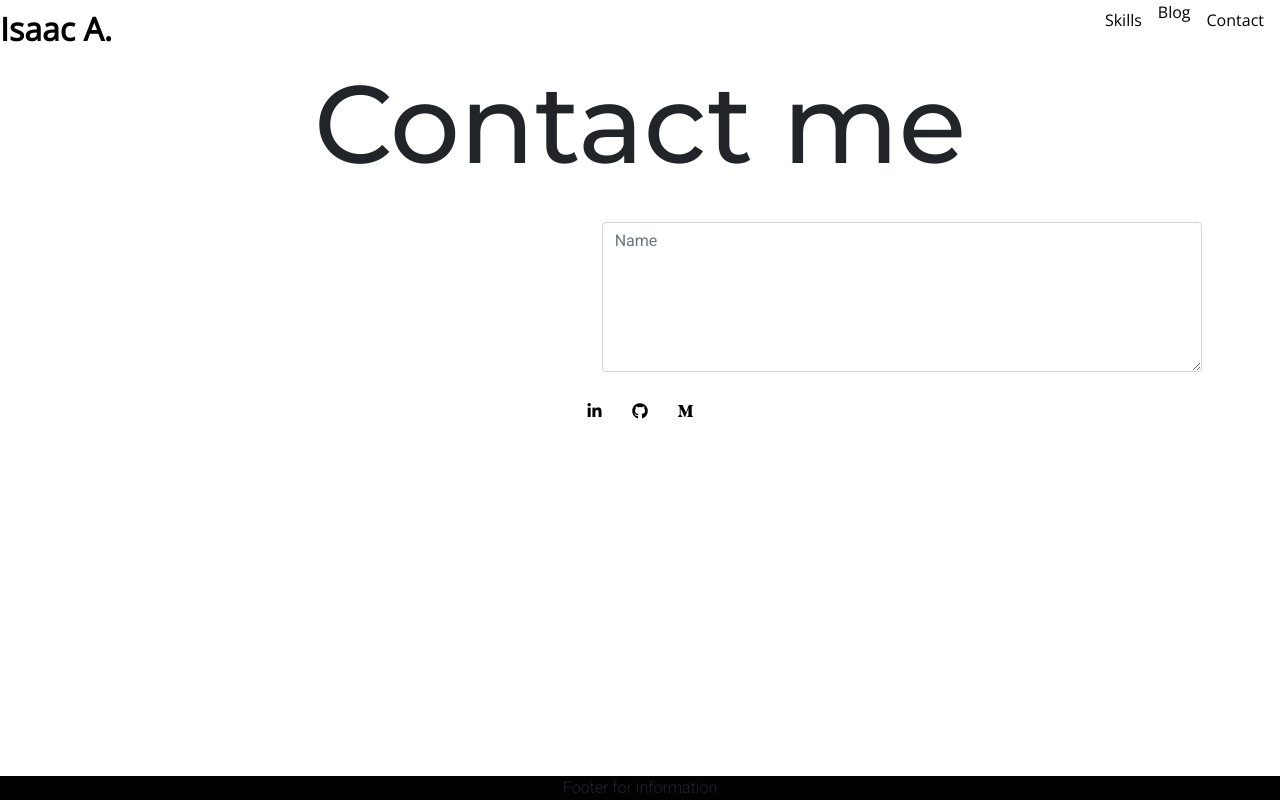
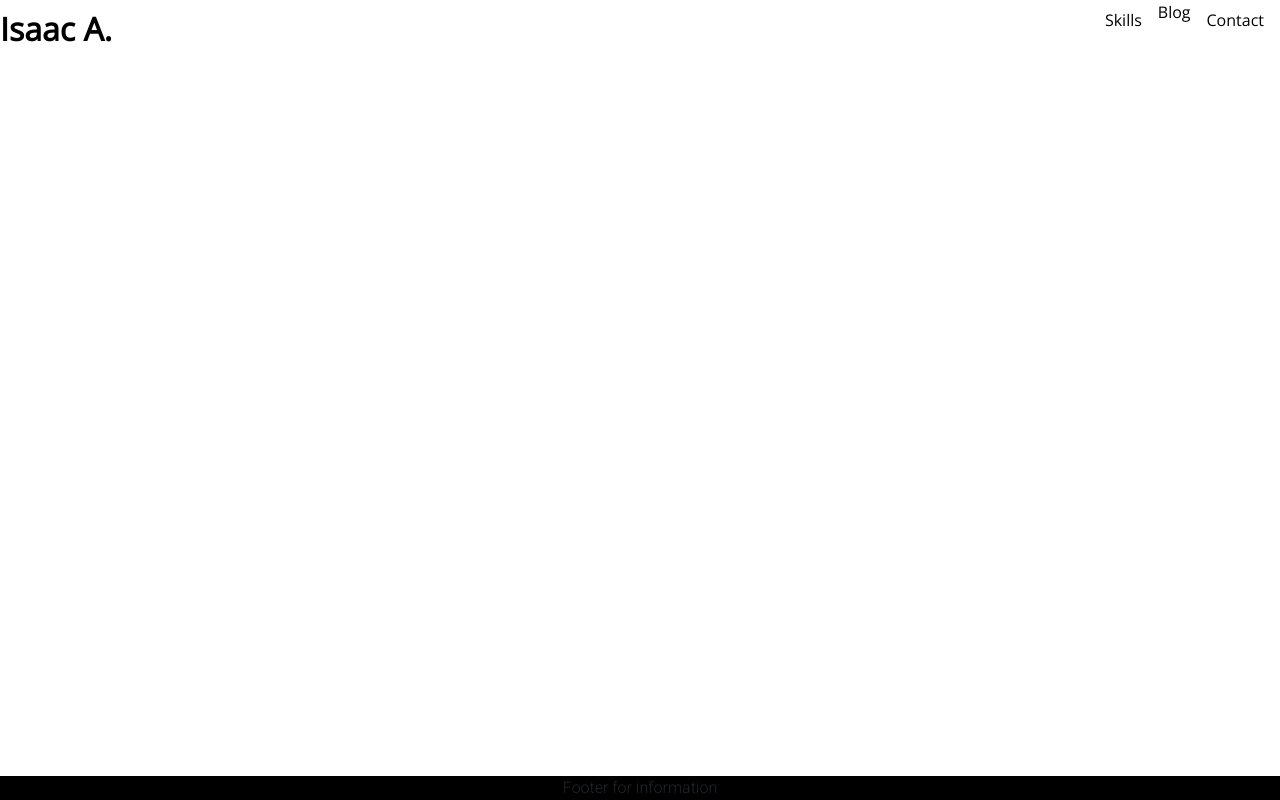
Before and after one commit to IA26/my-portfolio, a React (Create React App) app: page /contact in a window 1280 px wide. Built offline with nearby package versions, Linux system fonts and the light colour scheme.

Commit message:
removed imports, and commented out navbar

```diff
--- a/src/containers/Contact.js
+++ b/src/containers/Contact.js
@@ -1,12 +1,30 @@
 import React from "react";
-import {
- MDBIcon, MDBContainer, MDBCol
-} from "mdbreact";
 
 function Contact(props) {
     return (
        <>
-       <div className="contact-content">
+
+
+
+
+
+
+
+
+
+
+
+
+
+
+
+
+
+
+
+
+
+       {/* <div className="contact-content">
 
 
 
@@ -21,7 +39,6 @@ function Contact(props) {
                 <label htmlFor="exampleFormControlTextarea1"></label>
                 <textarea className="form-control " id="textarea" rows="2" placeholder="Name"/>
             </MDBCol>
-
         </div>
 
 
@@ -41,7 +58,7 @@ function Contact(props) {
            </MDBContainer>
        </div>
 
-     </div>
+     </div> */}
     </>
     )
 }
```
